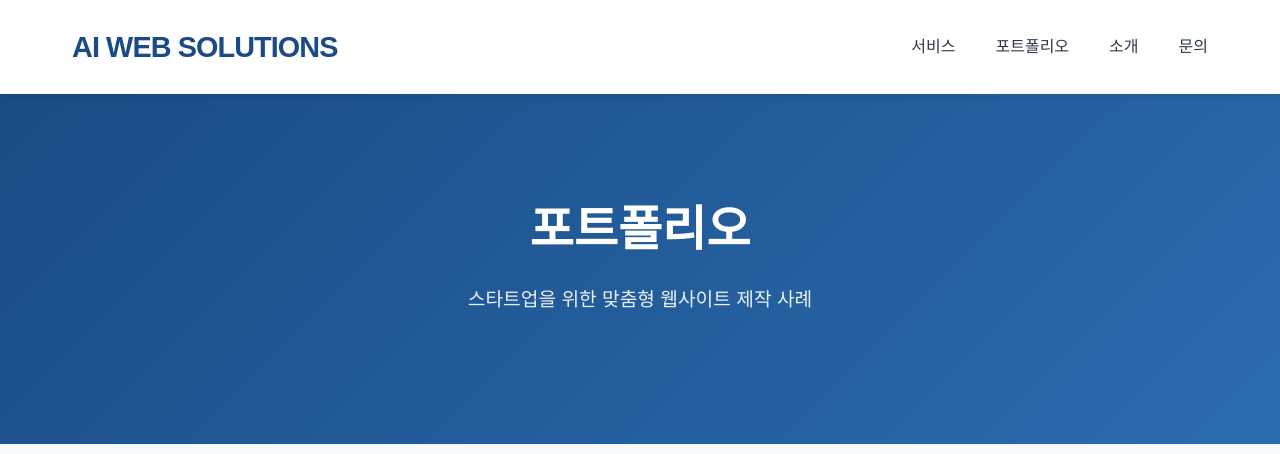
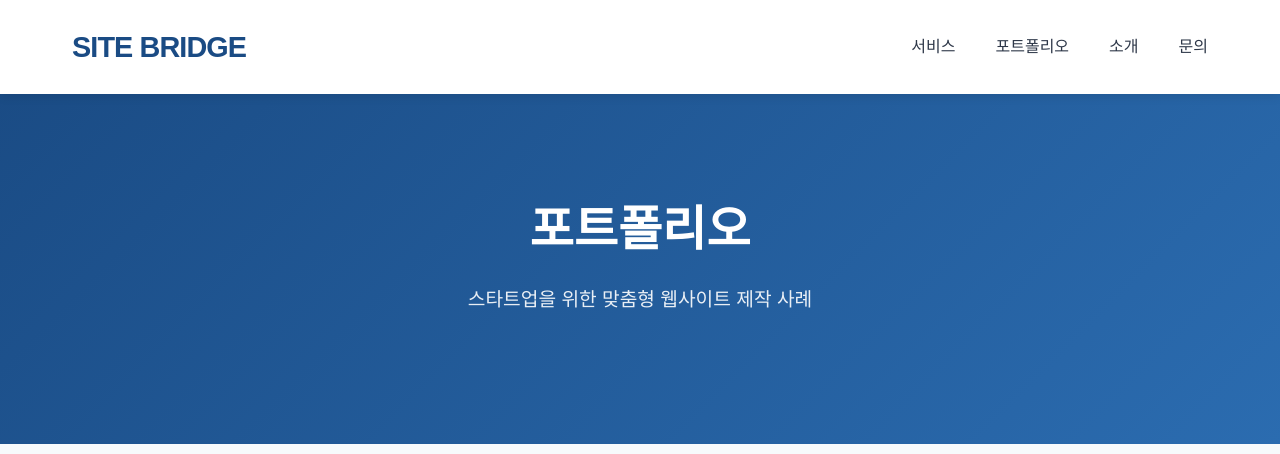
Before and after one commit to Brayden-Kim/startup-website, a plain HTML site: page portfolio.html in a window 1280 px wide. Shown: the top 454 px of the page. Drawn offline with Linux system fonts and the light colour scheme.

Commit message:
Add files via upload

```diff
--- a/portfolio.html
+++ b/portfolio.html
@@ -123,7 +123,7 @@
 <body>
     <header>
         <nav>
-            <a href="index.html" class="logo">AI Web Solutions</a>
+            <a href="index.html" class="logo">Site Bridge</a>
             <ul class="nav-links">
                 <li><a href="services.html">서비스</a></li>
                 <li><a href="portfolio.html">포트폴리오</a></li>
```
Also changed, not shown: services.html (+1 -1 lines).
